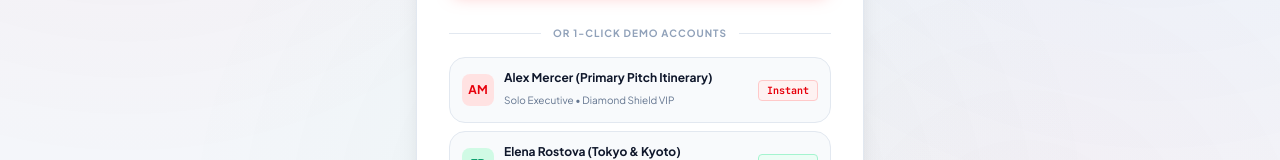
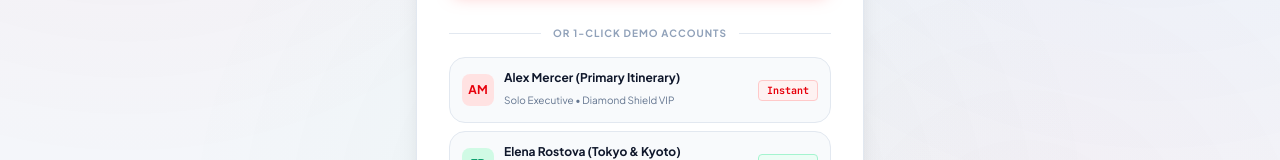
Before and after one commit to AjinkyaSatam/TripShield, a Next.js app: page /login in a window 1280 px wide. Shown: the part 455-615 px from the top of the page. Built offline with nearby package versions, Linux system fonts and the light colour scheme.

Commit message:
Update README

```diff
--- a/app/login/page.tsx
+++ b/app/login/page.tsx
@@ -181,7 +181,7 @@ export default function LoginPage() {
                   </div>
                   <div>
                     <span className="font-bold text-slate-900 text-xs block group-hover:text-red-600 transition-colors">
-                      Alex Mercer (Primary Pitch Itinerary)
+                      Alex Mercer (Primary Itinerary)
                     </span>
                     <span className="text-[10px] text-slate-500">Solo Executive • Diamond Shield VIP</span>
                   </div>
--- a/components/DisruptionModal.tsx
+++ b/components/DisruptionModal.tsx
@@ -100,8 +100,8 @@ export function DisruptionModal({
               onClick={() => applyPreset('core_demo')}
               className="p-3 rounded-2xl bg-red-50/70 border border-red-200 hover:border-red-400 text-red-700 text-xs font-medium text-left transition-colors cursor-pointer"
             >
-              <span className="block font-black text-red-800">★ Primary Pitch</span>
-              <span className="text-slate-600">120m Flight Delay</span>
+              <span className="block font-black text-red-800">★ Flight Delay</span>
+              <span className="text-slate-600">DL 412 (+120m)</span>
             </button>
             <button
               type="button"
```
Also changed, not shown: 1 other file (tests, documents, lock files or other folders).
